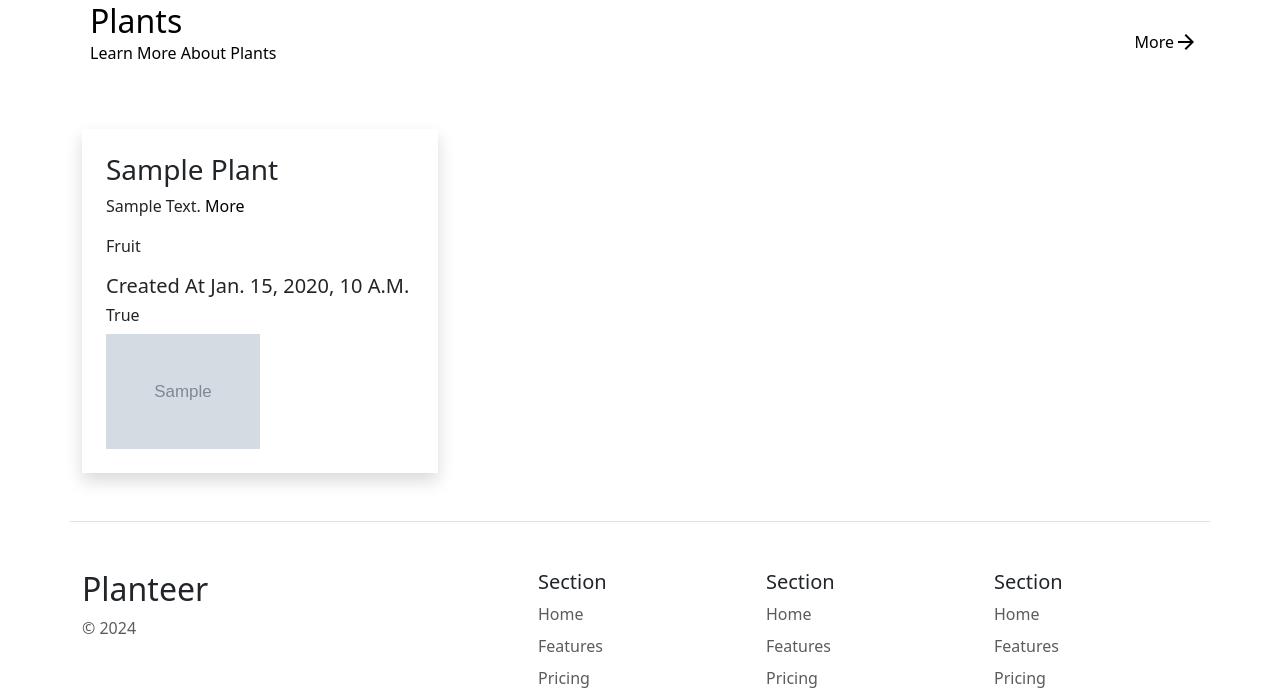
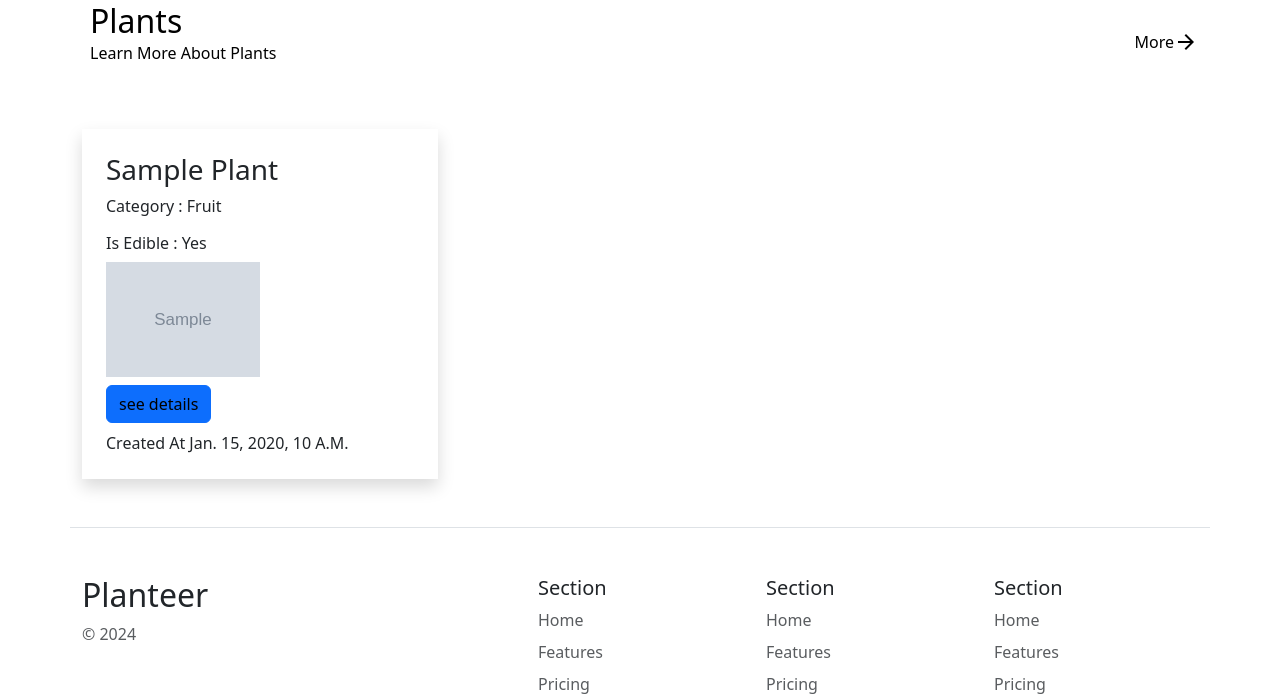
Before and after one commit to T-Python-June-24/LAB-ORM-PLANTEER-1, a Django app: page / in a window 1280 px wide. Shown: the part 423-1118 px from the top of the page. Run offline with Django 5.2, Linux system fonts and the light colour scheme; tables that the repository leaves empty hold one stand-in row (values such as "Sample post"); grey boxes marked "Sample" are stand-in pictures; some web fonts are replaced.

Commit message:
edit design

```diff
--- a/Planteer/contact/templates/contact/contact.html
+++ b/Planteer/contact/templates/contact/contact.html
@@ -64,8 +64,7 @@
     </div>
     <div class="col-md-6 d-flex align-items-center justify-content-center">
       <img
-        src="{% static 'images/flower.avif' %}"
-        alt="Orchid flowers"
+        src="{% static 'images/contactbg.jpg' %}"
         class="img-fluid rounded"
         style="min-height: 600px; object-fit: cover;"
       />
--- a/Planteer/main/templates/main/home.html
+++ b/Planteer/main/templates/main/home.html
@@ -67,11 +67,11 @@
   <div class="col">
     <div class="d-flex flex-column justify-content-start align-items-start h-100 p-4 shadow">
       <h3>{{plant.name}}</h3>
-      <p>{{plant.about}} <a href="{% url 'plants:detail_view' plant.id %}">more</a></p>
-      <p>{{plant.category}}</p>
-      <h5>created at {{plant.created_at}}</h5>
-      <h6>{{plant.is_edible}}</h6>
+      <p>category : {{plant.category}}</p>
+      <h6>is edible : {% if plant.is_edible %} yes {% else %} no {% endif %}</h6>
       <img src="{{ plant.image.url }}" class="w-50" alt="">
+      <button class="btn btn-primary mt-2"><a href="{% url 'plants:detail_view' plant.id %}">see details </a></button>
+      <span class="mt-2">created at {{plant.created_at}}</span>
     </div>
   </div>
   {% endfor %}
--- a/Planteer/plants/templates/plants/add_plants.html
+++ b/Planteer/plants/templates/plants/add_plants.html
@@ -3,11 +3,10 @@
 {% block title %} add plants{% endblock %}
 
 {% block content %}
-<h1>plants</h1>
+<h1>add new Plant</h1>
 
 <div class="row mt-2 row-cols-1 row-cols-md-3 g-4">
 
-    <h1>add new Plant</h1>
     <form action="{% url 'plants:add_plants' %}" method="post" enctype="multipart/form-data">
         {% csrf_token %}
 
```
Also changed, not shown: Planteer/plants/templates/plants/all_plants.html (+4 -4 lines), Planteer/contact/static/images/contactbg.jpg (added).
